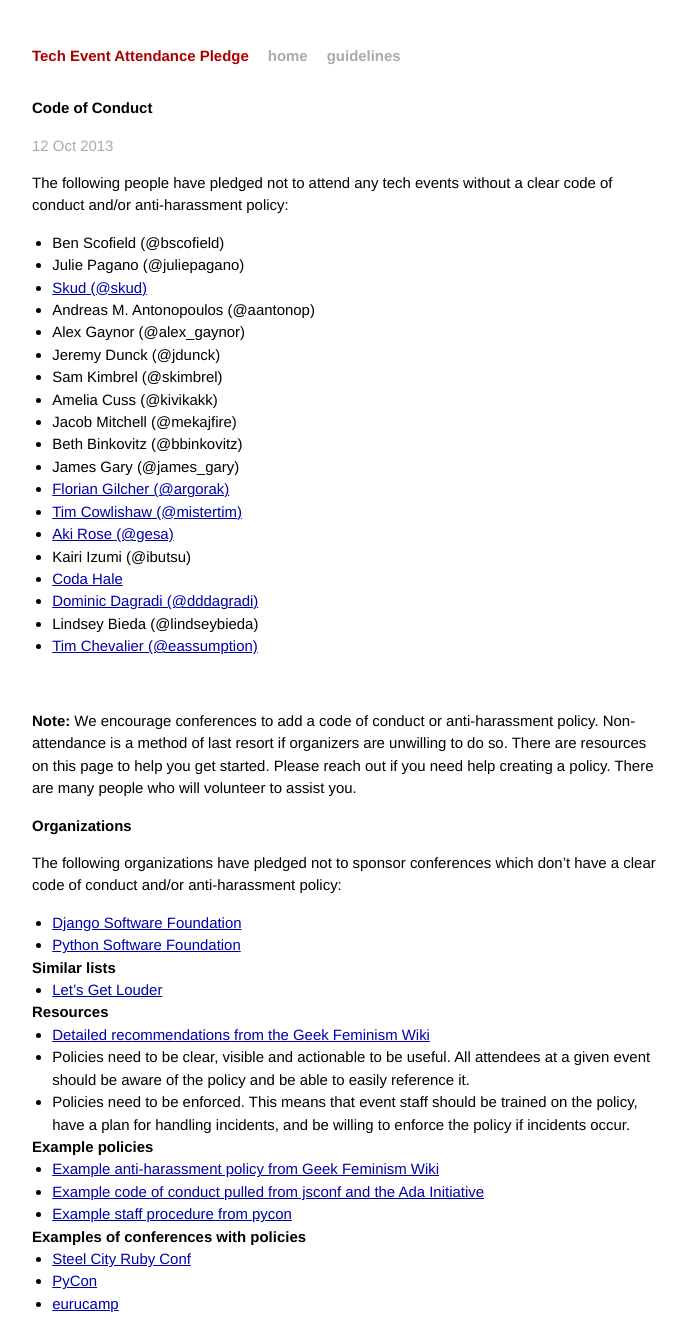
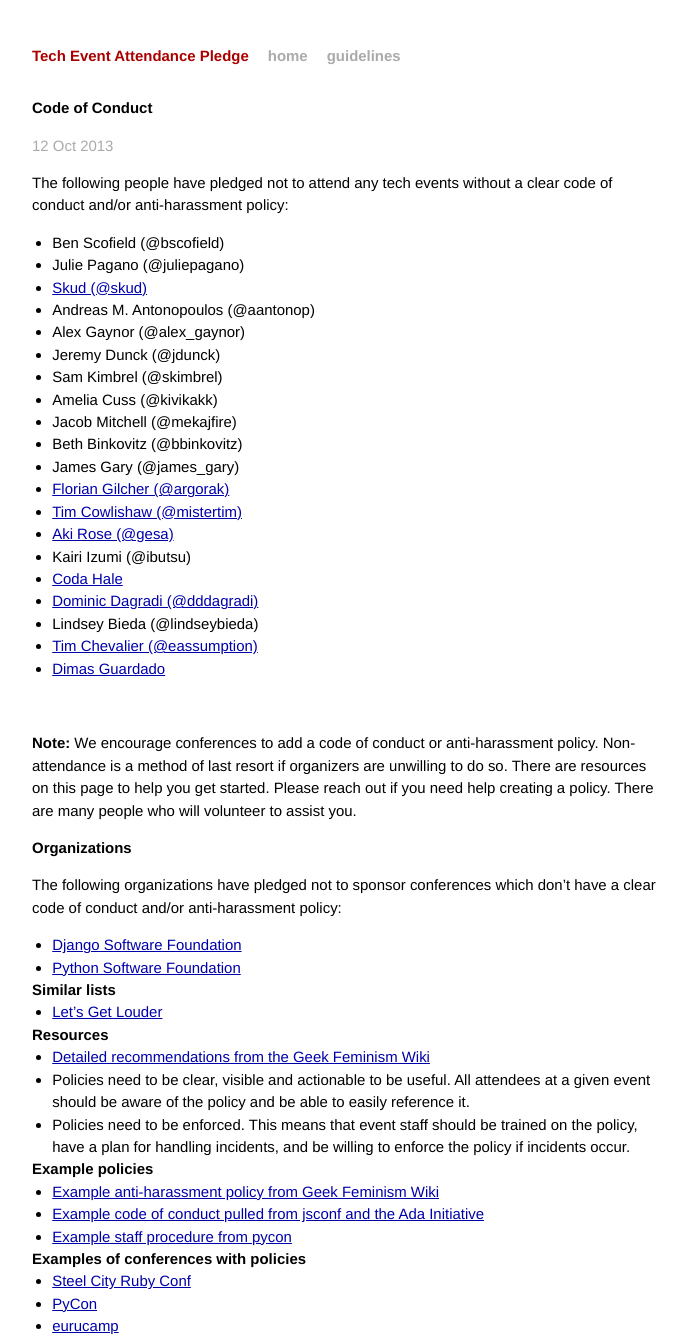
Before and after one commit to techtektek/tech-event-attendance-pledge.github.io, a Jekyll site: the page built from _posts/2013-10-12-code-of-conduct.markdown, in a window 1280 px wide. Shown: the whole page, without its empty margins (294-981 px from the left). Built offline with Jekyll 4.4.1, drawn with Linux system fonts in a browser that asks for light colours; Markdown is read by kramdown in place of the engine named in the settings; before the commit the page ends 1315 px from its top, so only the background shows below that.

Commit message:
Add Dimas to the list

```diff
--- a/_posts/2013-10-12-code-of-conduct.markdown
+++ b/_posts/2013-10-12-code-of-conduct.markdown
@@ -26,6 +26,7 @@ clear code of conduct and/or anti-harassment policy:
 * [Dominic Dagradi (@dddagradi)](https://twitter.com/dddagradi)
 * Lindsey Bieda (@lindseybieda)
 * [Tim Chevalier (@eassumption)](http://tim.dreamwidth.org/1830367.html)
+* [Dimas Guardado](https://twitter.com/dimasguardado)
 
 <br/>
 
```
